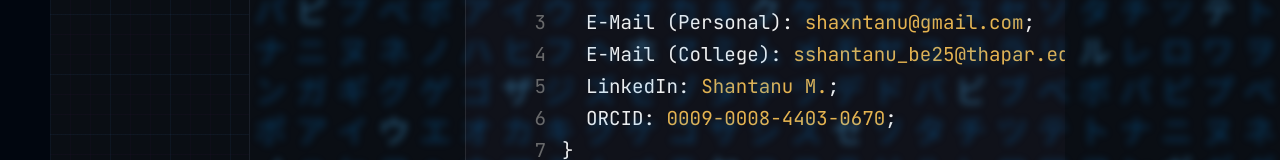
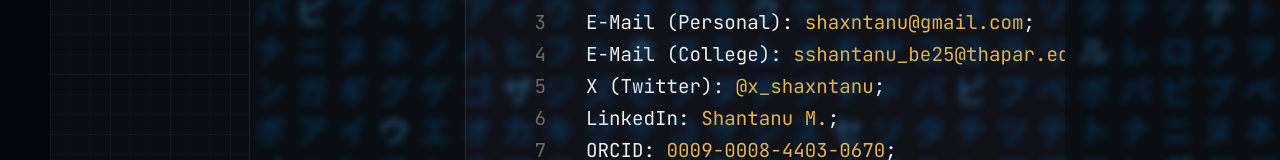
Before and after one commit to shaxntanu/VSCode-Portfolio, a Next.js app: page /contact in a window 1280 px wide. Shown: the part 436-596 px from the top of the page. Built offline with nearby package versions, Linux system fonts and the light colour scheme; no server answers; a web font is replaced by a local one.

Commit message:
Add X (Twitter) profile @x_shaxntanu to socials

```diff
--- a/components/ContactCode.tsx
+++ b/components/ContactCode.tsx
@@ -13,6 +13,11 @@ const contactCategories = [
         social: 'E-Mail (College)',
         link: 'sshantanu_be25@thapar.edu',
         href: 'mailto:sshantanu_be25@thapar.edu',
+      },
+      {
+        social: 'X (Twitter)',
+        link: '@x_shaxntanu',
+        href: 'https://x.com/x_shaxntanu',
       },
       {
         social: 'LinkedIn',
```
